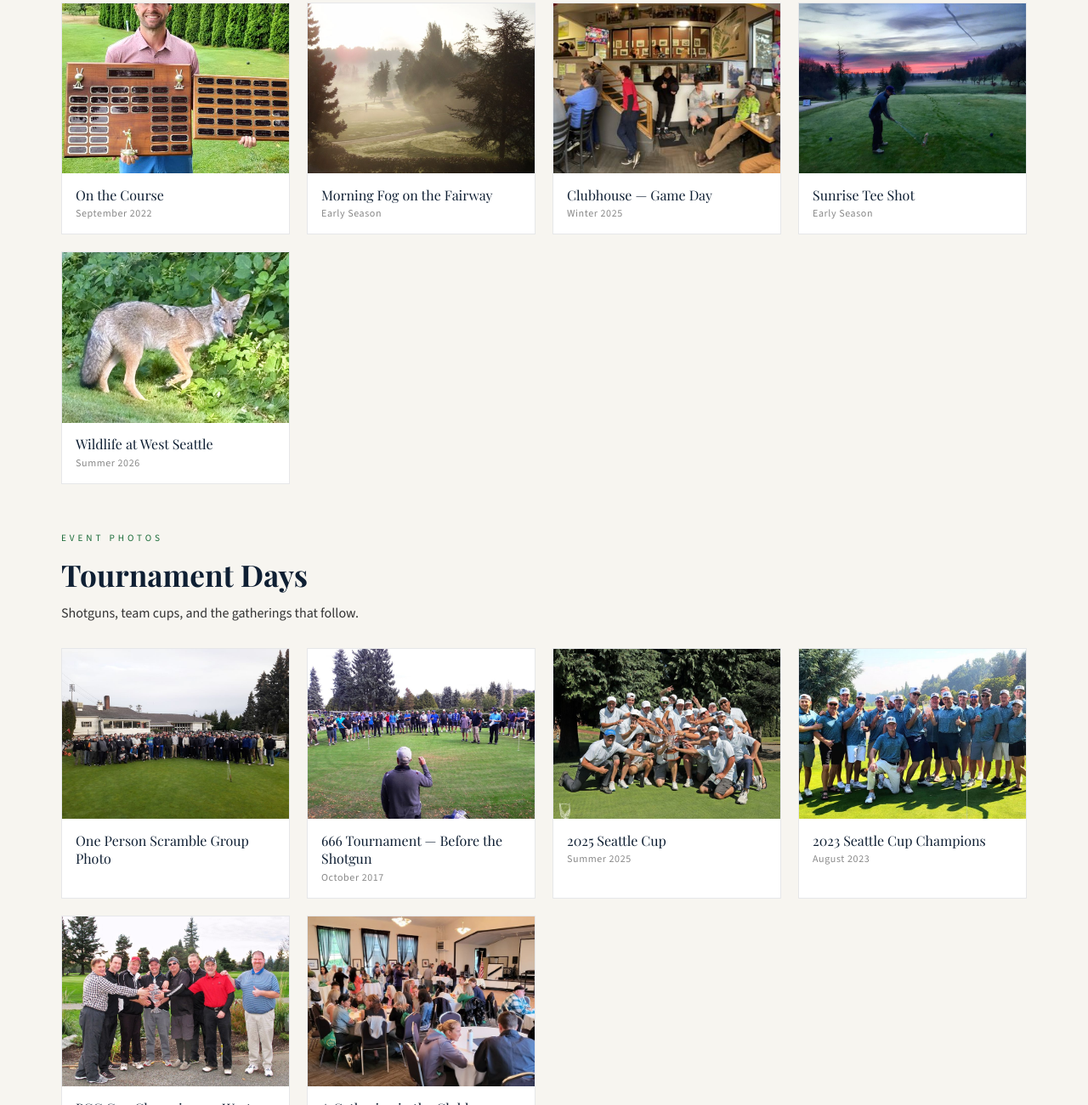
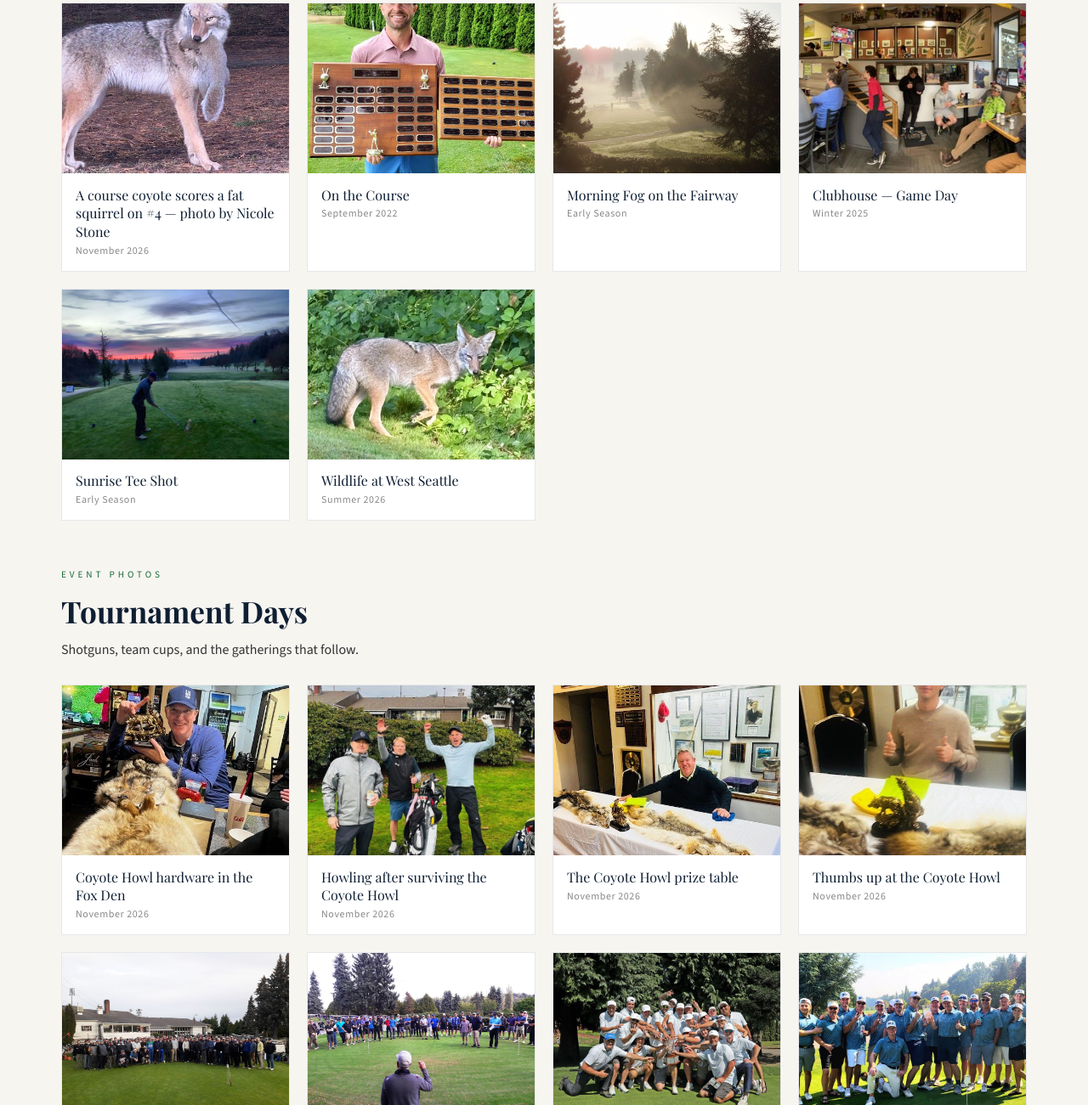
Before and after one commit to daxb/WSGC, a plain HTML site: page gallery.html in a window 1280 px wide. Shown: the part 527-1828 px from the top of the page at 85% size. Drawn offline with nearby package versions, Linux system fonts and the light colour scheme; a web font is replaced by a local one.

Commit message:
Add the five Coyote Howl photos to the club gallery page
Co-Authored-By: Claude Opus 5.5 <noreply@anthropic.com>

```diff
--- a/gallery.html
+++ b/gallery.html
@@ -235,6 +235,10 @@
            </figure>
            - - - - - - - - - - - -
            ============================================================ -->
+      <figure class="photo" data-full="media/Coyote-Howl-coyote-squirrel.jpeg">
+        <img src="media/gallery-thumbs/Coyote-Howl-coyote-squirrel.jpg" alt="A course coyote scores a fat squirrel on #4" loading="lazy">
+        <figcaption><span class="caption">A course coyote scores a fat squirrel on #4 — photo by Nicole Stone</span><span class="date">November 2026</span></figcaption>
+      </figure>
       <figure class="photo" data-full="media/20220901_115210.jpg">
         <img src="media/gallery-thumbs/20220901_115210.jpg" alt="On the Course" loading="lazy">
         <figcaption><span class="caption">On the Course</span><span class="date">September 2022</span></figcaption>
@@ -265,6 +269,22 @@
       <p class="section-desc">Shotguns, team cups, and the gatherings that follow.</p>
     </div>
     <div class="photo-grid">
+      <figure class="photo" data-full="media/Coyote-Howl-trophy.jpeg">
+        <img src="media/gallery-thumbs/Coyote-Howl-trophy.jpg" alt="Coyote Howl hardware in the Fox Den" loading="lazy">
+        <figcaption><span class="caption">Coyote Howl hardware in the Fox Den</span><span class="date">November 2026</span></figcaption>
+      </figure>
+      <figure class="photo" data-full="media/Coyote-Howl-survivors.jpeg">
+        <img src="media/gallery-thumbs/Coyote-Howl-survivors.jpg" alt="Howling after surviving the Coyote Howl" loading="lazy">
+        <figcaption><span class="caption">Howling after surviving the Coyote Howl</span><span class="date">November 2026</span></figcaption>
+      </figure>
+      <figure class="photo" data-full="media/Coyote-Howl-prize-table.jpeg">
+        <img src="media/gallery-thumbs/Coyote-Howl-prize-table.jpg" alt="The Coyote Howl prize table" loading="lazy">
+        <figcaption><span class="caption">The Coyote Howl prize table</span><span class="date">November 2026</span></figcaption>
+      </figure>
+      <figure class="photo" data-full="media/Coyote-Howl-thumbs-up.jpeg">
+        <img src="media/gallery-thumbs/Coyote-Howl-thumbs-up.jpg" alt="Thumbs up at the Coyote Howl" loading="lazy">
+        <figcaption><span class="caption">Thumbs up at the Coyote Howl</span><span class="date">November 2026</span></figcaption>
+      </figure>
       <figure class="photo" data-full="media/WSGC-One-Person-Scramble-Group-Photo.jpg">
         <img src="media/gallery-thumbs/WSGC-One-Person-Scramble-Group-Photo.jpg" alt="One Person Scramble Group Photo" loading="lazy">
         <figcaption><span class="caption">One Person Scramble Group Photo</span><span class="date"></span></figcaption>
```
Also changed, not shown: media/gallery-thumbs/Coyote-Howl-coyote-squirrel.jpg (added), media/gallery-thumbs/Coyote-Howl-prize-table.jpg (added), media/gallery-thumbs/Coyote-Howl-survivors.jpg (added), media/gallery-thumbs/Coyote-Howl-thumbs-up.jpg (added), media/gallery-thumbs/Coyote-Howl-trophy.jpg (added).
